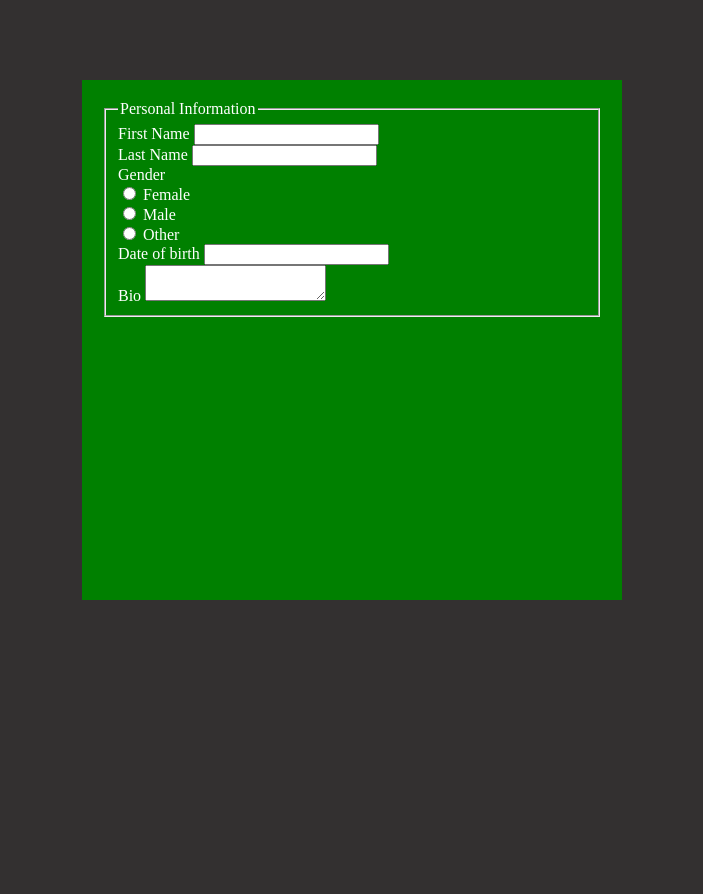
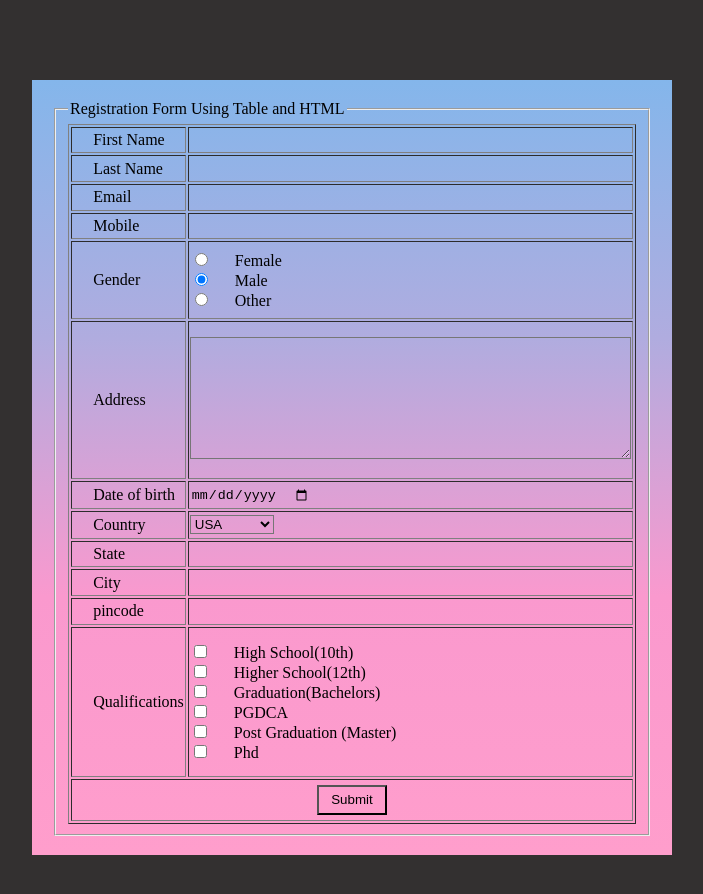
Before and after one commit to kiranrathor30697/19oct2021-form, a plain HTML site: page index.html in a window 1280 px wide. Shown: the whole page, without its empty margins (288-991 px from the left). Before the commit the page ends 800 px from the top, so only its background shows below. Drawn offline with Linux system fonts and the light colour scheme.

Commit message:
perfect form structure

```diff
--- a/index.html
+++ b/index.html
@@ -8,17 +8,35 @@
         <style>
             body{
                 background-color: rgb(51, 48, 48);
-                color: #fff;
                 margin:0px;
             }
             form{
-                width: 500px;
-                height: 500px;
-                background-color: green;
+                width: 600px;
+                height: 755px;
+                background-image: -webkit-linear-gradient(top,#84b6eb,#b0acdf,#fa99ce,#ff9ecc);
                 margin:80px auto;
                 padding-top: 20px;
                 padding-right: 20px;
                 padding-left: 20px;
+            }
+            table{
+                width: 540px;
+                height: 700px;
+               margin: auto;
+            }
+            input{
+                background-color:transparent;
+                border: none;
+                outline: none;
+
+            }
+            label{
+                padding-left: 20px;
+            }
+            @media only screen and (max-width:411px) {
+                .myform > .fd > .ld > table >tr{
+                    background-color: red;
+                }
             }
         </style>
 
@@ -27,47 +45,142 @@
         </script>
     </head>
     <body>
-        <form>
-            <fieldset>
-                <legend>Personal Information</legend>
-                <div>
+        <form class="myform">
+            <fieldset class="fd">
+                <legend class="ld">Registration Form Using Table and HTML</legend>
+                <table border="1px">
+                    <tr>
+                        <td>
                             <label for="fn">First Name</label>
-                    <input type="name" name="fn" id="fn">
-                </div>
-                <div>
+                        </td>
+                        <td>
+                            <input type="name" name="fn" id="fn" required>
+                        </td>
+                    </tr>
+                    <tr>
+                        <td>
                             <label for="ln">Last Name</label>
+                        </td>
+                        <td>
                             <input type="lname" name="ln" id="ln">
-                </div>
-                <div>
+                        </td>
+                    </tr>
+                    <tr>
+                        <td>
+                            <label for="email">Email</label>
+                        </td>
+                        <td>
+                            <input type="email" name="email" id="email">
+                        </td>
+                    </tr>
+                    <tr>
+                        <td>
+                            <label for="mob">Mobile</label>
+                        </td>
+                        <td>
+                            <input type="number" name="mob" id="mob">
+                        </td>
+                    </tr>
+                    <tr>
+                        <td>
                             <label>Gender</label>
-                </div>
-                <div>
-                    <div>
+                        </td>
+                        <td>
                             <input type="radio" name="gender" id="female">
-                        <label for="female">Female</label>
-                    </div>
-                    <div>
-                        <input type="radio" name="gender" id="male">
-                        <label for="male">Male</label>
-                    </div>
-                    <div>
+                            <label for="female">Female</label><br>
+
+                            <input type="radio" name="gender" id="male" checked>
+                            <label for="male">Male</label><br>
+
                             <input type="radio" name="gender" id="other">
                             <label for="other">Other</label>
-                    </div>
-                </div>
+                        </td>
+                    </tr>
+                    <tr>
+                        <td>
+                            <label for="txt">Address</label>
+                        </td>
+                        <td>
+                            <textarea name="txt" id="txt" style="background-color:transparent;outline: none;padding: 0px;"cols="53px" rows="8px"></textarea>
+                        </td>
+                    </tr>
+                    <tr>
+                        <td>
+                            <label for="dob">Date of birth</label>
+                        </td>
+                        <td>
+                            <input type="date" name="fn" id="dob">
+                        </td>
+                    </tr>
+                    <tr>
+                        <td>
+                            <label for="country">Country</label>
+                        </td>
+                        <td>
+                            <select name="country" style="background-color:transparent;outline: none ;">
+                                <option value="usa" selected>USA</option>
+                                <option value="ind">India</option>
+                                <option value="amer">America</option>
+                                <option value="jap">Japan</option>
+                                <option value="shri">shri Lanka</option>
+                                <option value="chin">China</option>
+                            </select>
+                        </td>
+                    </tr>
+                    <tr>
+                        <td>
+                            <label for="state">State</label>
+                        </td>
+                        <td>
+                            <input type="text" name="state" id="state">
+                        </td>
+                    </tr>
+                    <tr>
+                        <td>
+                            <label for="city">City</label>
+                        </td>
+                        <td>
+                            <input type="text" name="city" id="city">
+                        </td>
+                    </tr>
+                    <tr>
+                        <td>
+                            <label for="pin">pincode</label>
+                        </td>
+                        <td>
+                            <input type="number" name="pin" id="pin">
+                        </td>
+                    </tr>
+                    <tr>
+                        <td>
+                            <label>Qualifications</label>
+                        </td>
+                        <td>
+                            <input type="checkbox" name="quali1" id="quali1">
+                            <label for="quali1">High School(10th)</label><br>
 
-                    <div>
-                    <label for="dob">Date of birth</label>
-                    <input type="dob" name="fn" id="dob">
-                </div>
-                <div>
-                    <label for="txt">Bio</label>
-                    <textarea name="txt" id="txt"></textarea>
-                </div>
+                            <input type="checkbox" name="quali2" id="quali2">
+                            <label for="quali2">Higher School(12th)</label><br>
 
+                            <input type="checkbox" name="quali3" id="quali3">
+                            <label for="quali3">Graduation(Bachelors)</label><br>
 
+                            <input type="checkbox" name="quali4" id="quali4">
+                            <label for="quali4">PGDCA</label><br>
 
+                            <input type="checkbox" name="quali5" id="quali5">
+                            <label for="quali5">Post Graduation (Master)</label><br>
 
+                            <input type="checkbox" name="quali6" id="quali6">
+                            <label for="quali6">Phd</label><br>
+                        </td>
+                    </tr>
+                    <tr>
+                        <td colspan="2 ">
+                            <button type="submit" value="Submit" style="width: 70px;height: 30px;background-color: transparent;display: block;margin: auto;">Submit</button>
+                        </td>
+                    </tr>
+                </table>
             </fieldset>
         </form>
 
```
Also changed, not shown: index2.html (added, +196 -0 lines). Lines whose indentation alone changed are shown as unchanged.
